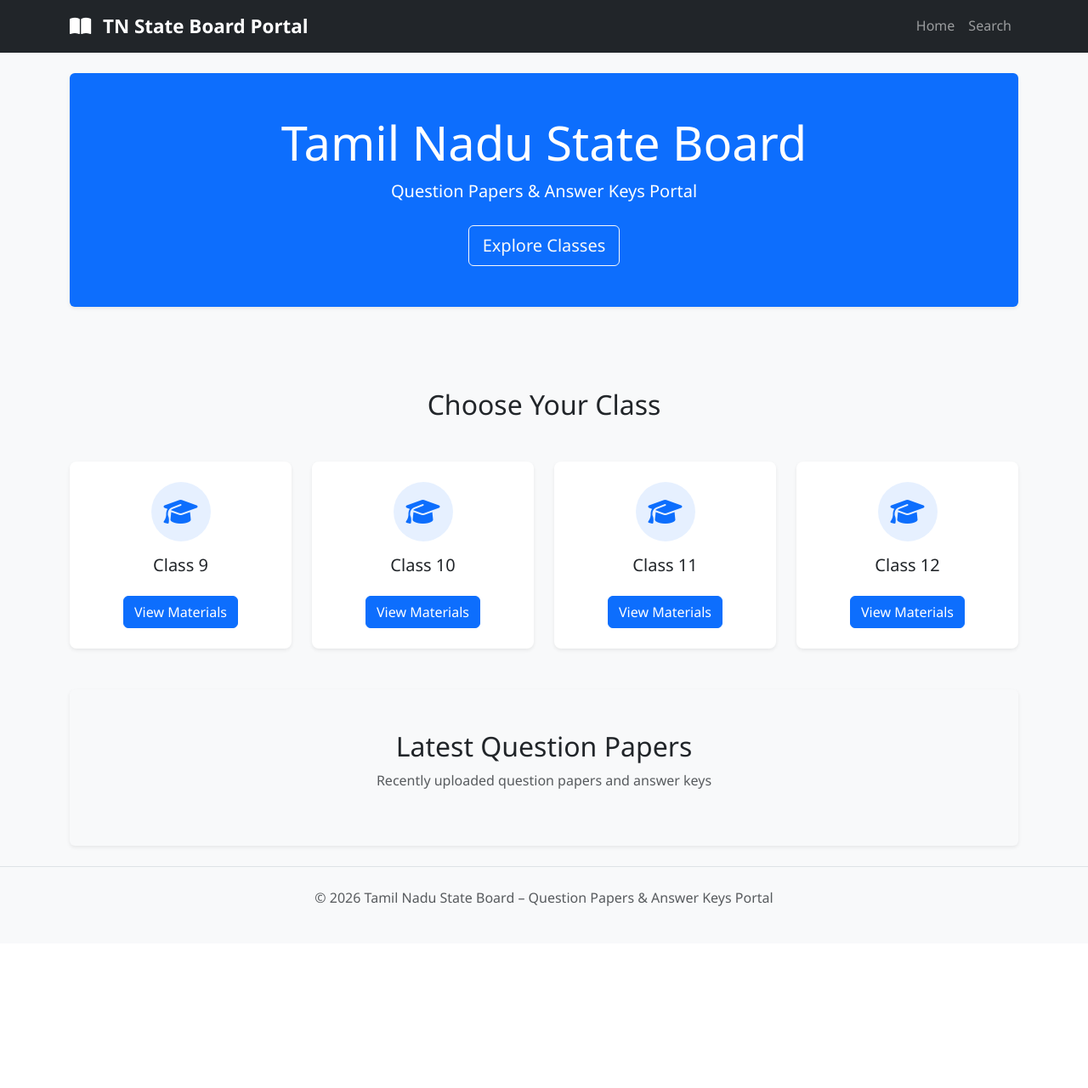
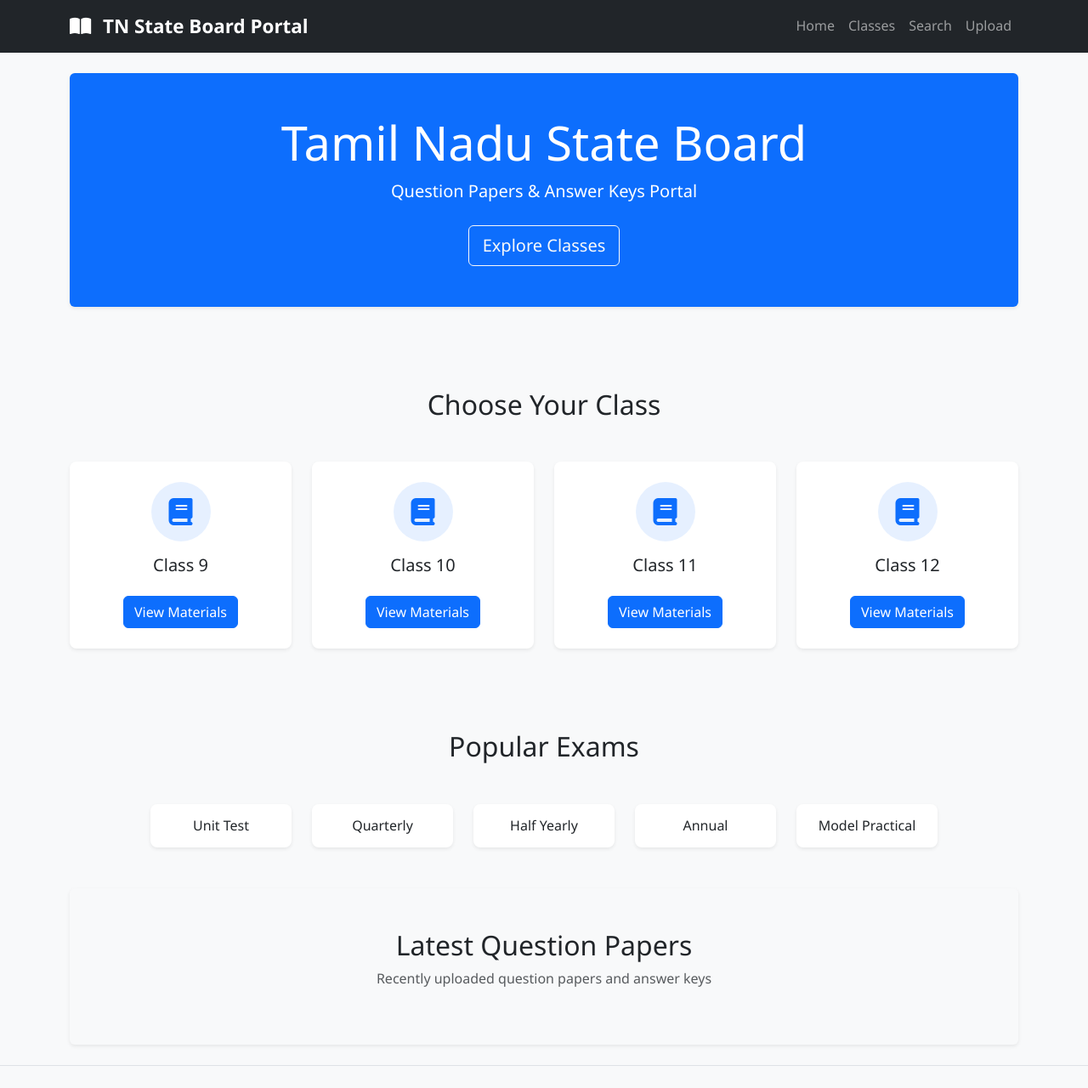
Before and after one commit to Sharruk/LMS-updated, a Flask app: page / in a window 1280 px wide. Shown: the top 1280 px of the page at 85% size. Before the commit the page ends 1066 px from the top, so only its background shows below. Run offline with Flask 3, Linux system fonts and the light colour scheme.

Commit message:
Update navigation and exam display to reflect school curriculum
Add new navigation links for classes and uploads. Update the index page to display popular exams and use a book icon instead of a graduation cap.

Replit-Commit-Author: Agent
Replit-Commit-Session-Id: 3d552b07-46fd-4780-a5bd-3e15378e2f67
Replit-Commit-Checkpoint-Type: intermediate_checkpoint
Replit-Commit-Event-Id: d8b865b6-0dbd-413b-aa37-86e805af919a
Replit-Commit-Screenshot-Url: https://storage.googleapis.com/screenshot-production-us-central1/a05ec490-4a3a-42d1-93de-8b7eb0883f99/3d552b07-46fd-4780-a5bd-3e15378e2f67/itTg9Ww
Replit-Helium-Checkpoint-Created: true

```diff
--- a/templates/base.html
+++ b/templates/base.html
@@ -20,7 +20,9 @@
             <div class="collapse navbar-collapse" id="navbarNav">
                 <ul class="navbar-nav ms-auto">
                     <li class="nav-item"><a class="nav-link" href="{{ url_for('index') }}">Home</a></li>
+                    <li class="nav-item"><a class="nav-link" href="{{ url_for('index') }}#classes">Classes</a></li>
                     <li class="nav-item"><a class="nav-link" href="{{ url_for('search') }}">Search</a></li>
+                    <li class="nav-item"><a class="nav-link" href="{{ url_for('upload') }}">Upload</a></li>
                     {% if session.get('is_admin') %}
                     <li class="nav-item"><a class="nav-link" href="{{ url_for('admin_dashboard') }}">Admin</a></li>
                     <li class="nav-item"><a class="nav-link" href="{{ url_for('admin_logout') }}">Logout</a></li>
--- a/templates/index.html
+++ b/templates/index.html
@@ -17,11 +17,24 @@
             <div class="card h-100 border-0 shadow-sm hover-card">
                 <div class="card-body text-center p-4">
                     <div class="bg-primary bg-opacity-10 rounded-circle d-inline-flex align-items-center justify-content-center mb-3" style="width: 70px; height: 70px;">
-                        <i class="fas fa-graduation-cap fa-2x text-primary"></i>
+                        <i class="fas fa-book fa-2x text-primary"></i>
                     </div>
                     <h3 class="h5">{{ class.name }}</h3>
                     <a href="{{ url_for('view_class', class_id=id) }}" class="btn btn-primary mt-3">View Materials</a>
                 </div>
+            </div>
+        </div>
+        {% endfor %}
+    </div>
+</section>
+
+<section id="exams" class="py-5">
+    <h2 class="text-center mb-5">Popular Exams</h2>
+    <div class="row g-4 justify-content-center">
+        {% for exam in ["Unit Test", "Quarterly", "Half Yearly", "Annual", "Model Practical"] %}
+        <div class="col-md-2">
+            <div class="card h-100 border-0 shadow-sm text-center p-3">
+                <h4 class="h6 mb-0">{{ exam }}</h4>
             </div>
         </div>
         {% endfor %}
```
